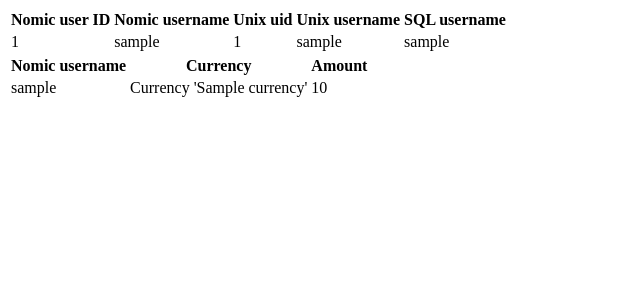
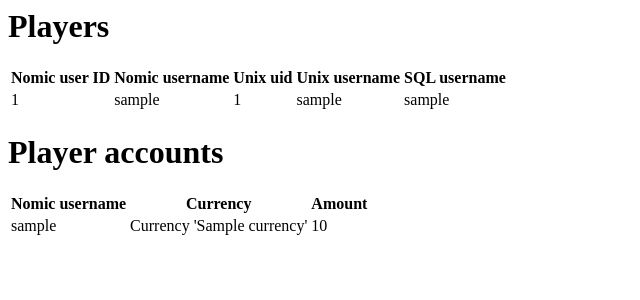
Before and after one commit to tswett/lepfact, a Django app: page /playerinfo/ in a window 1280 px wide. Shown: the top 300 px of the page, without its empty margins (0-640 px from the left). Run offline with Django 3.2, Linux system fonts and the light colour scheme; tables that the repository leaves empty hold one stand-in row (values such as "Sample post").

Commit message:
Add headings to player info page

```diff
--- a/playerinfo/templates/playerinfo/index.html
+++ b/playerinfo/templates/playerinfo/index.html
@@ -1,5 +1,6 @@
 <html>
     <body>
+        <h1>Players</h1>
         <table>
             <tr>
                 <th>Nomic user ID</th>
@@ -19,6 +20,7 @@
 {% endfor %}
         </table>
 
+        <h1>Player accounts</h1>
         <table>
             <tr>
                 <th>Nomic username</th>
```
